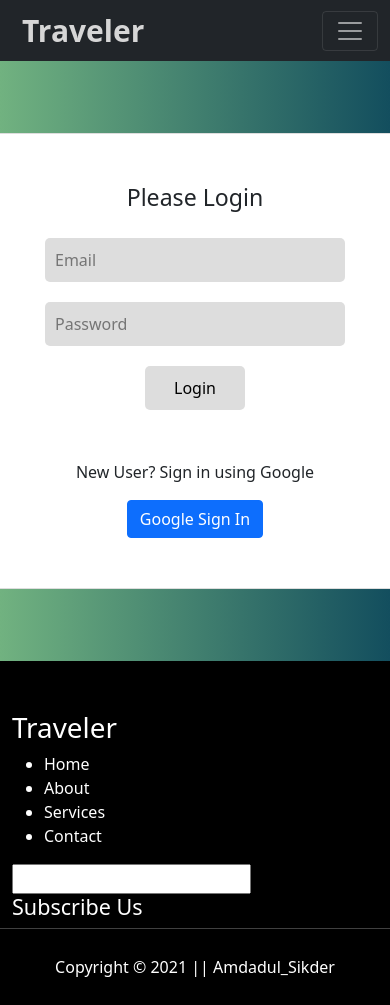
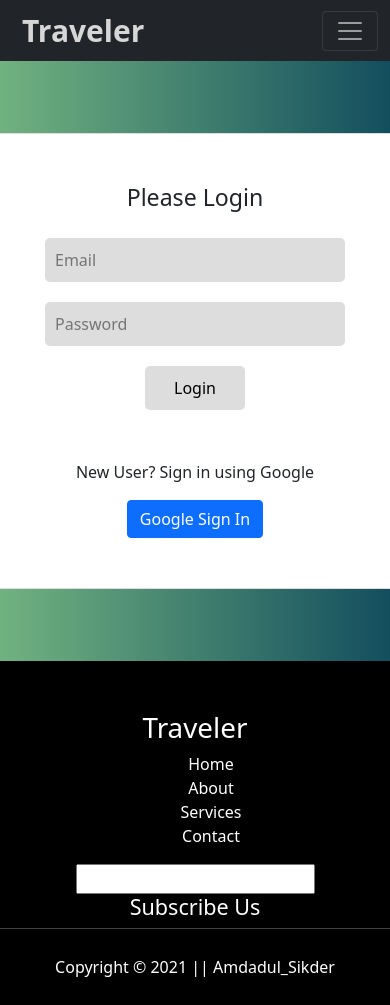
Before and after one commit to Amdadul-Sikder/Traveler-client-side-tourism, a React (Create React App) app: page /login in a window 390 px wide. Built offline with nearby package versions, Linux system fonts and the light colour scheme; no server answers.

Commit message:
responsive

```diff
--- a/src/components/About/About.js
+++ b/src/components/About/About.js
@@ -15,7 +15,7 @@ const About = () => {
                     </div>
                     <div className="col-lg-6">
                         <div className="about-img">
-                            <img src="https://image.freepik.com/free-photo/businesspeople-standing-outside-office-building_107420-74307.jpg" alt="" />
+                            <img className="img-fluid" src="https://image.freepik.com/free-photo/businesspeople-standing-outside-office-building_107420-74307.jpg" alt="" />
                         </div>
                     </div>
                 </div>
--- a/src/components/Footer/Footer.css
+++ b/src/components/Footer/Footer.css
@@ -2,8 +2,12 @@
     background-color: #000;
     color: #fff;
     padding-top: 50px;
+    text-align: center;
 }
 .footer-bottom{
     padding: 10px 0px;
     margin-bottom: 0px;
 }
+.footer ul {
+    list-style: none;
+}
--- a/src/components/TourPackages/TourPackages.js
+++ b/src/components/TourPackages/TourPackages.js
@@ -1,7 +1,9 @@
 import React, { useEffect, useState } from 'react';
 import { Button } from 'react-bootstrap';
 import { Link } from 'react-router-dom';
+import { Spinner } from 'react-bootstrap'
 import "./TourPackages.css"
+import UseFirebase from '../Hooks/UseFirebase';
 
 const TourPackages = () => {
     const [packages, setPackages] = useState([])
@@ -13,7 +15,10 @@ const TourPackages = () => {
         // .then(data => console.log(data))
     }, [])
 
-
+    const { isLoading } = UseFirebase();
+    if (isLoading) {
+        return <Spinner animation="border" variant="danger" />
+    }
     return (
         <div id="tourPack" className="tourPackages-area">
             <div className="container">
```
Also changed, not shown: 1 other file (tests, documents, lock files or other folders).
